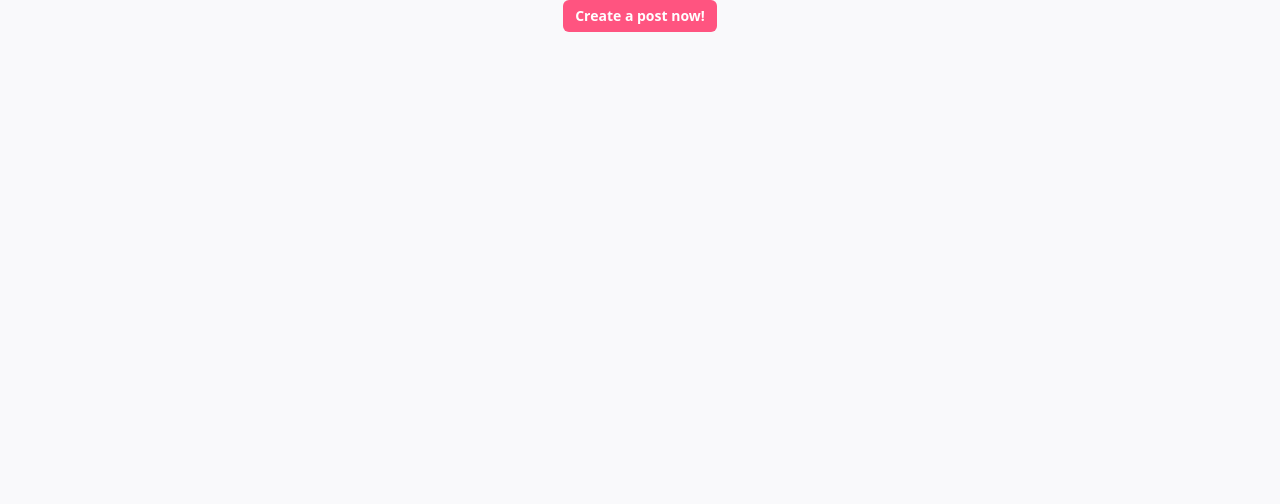
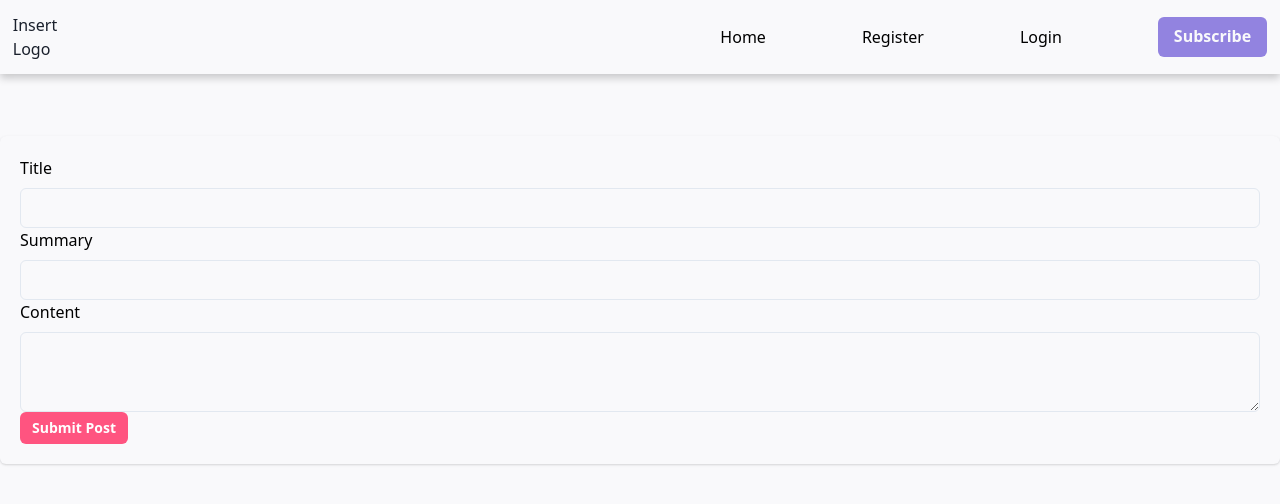
Before and after one commit to TacoWithaTwist/blog-site, a React (Vite) app: page /create in a window 1280 px wide. Shown: the top 504 px of the page. Built offline with nearby package versions, Linux system fonts and the light colour scheme.

Commit message:
added a post creation page

```diff
--- a/src/pages/Create.jsx
+++ b/src/pages/Create.jsx
@@ -1,7 +1,7 @@
 import axios from 'axios';
-import { useDisclosure } from '@chakra-ui/react';
 import { useState } from 'react';
 import colors from '../ulils/ColorPallette';
+import Header from '../components/Header';
 import {
   Card,
   CardBody,
@@ -9,21 +9,22 @@ import {
   FormControl,
   Input,
   Button,
-  Collapse,
   Textarea,
   Box,
   Divider,
   Center,
 } from '@chakra-ui/react';
+import { useNavigate } from 'react-router-dom';
 export default function Create() {
-  const { isOpen, onToggle } = useDisclosure();
   const [title, setTitle] = useState('');
   const [content, setContent] = useState('');
   const [error, setError] = useState(null);
   const [isLoading, setIsLoading] = useState(false);
-
+  const [summary, setSummary] = useState('');
+  const navigate = useNavigate();
   const r = colors.r;
-
+  const bg = colors.bg;
+  const textDefault = colors.textDefault;
   const handleSubmit = async (e) => {
     e.preventDefault();
     try {
@@ -36,6 +37,7 @@ export default function Create() {
         {
           title: title,
           content: content,
+          summary: summary,
           userId: Number(userId),
         },
         {
@@ -45,6 +47,7 @@ export default function Create() {
         }
       );
       console.log(response);
+      navigate('/posts');
     } catch (err) {
       setError('Invalid credentials');
       console.error(err);
@@ -53,32 +56,24 @@ export default function Create() {
     }
   };
   return (
+    <>
+      <Header />
       <Box
         display={'flex'}
         flexDirection={'column'}
         alignItems={'center'}
         className="Create"
       >
-      <Button
-        size="sm"
-        bg={r}
-        color="white"
-        _hover={{ bg: '#9D44B5' }}
-        onClick={onToggle}
-      >
-        {' '}
-        Create a post now!
-      </Button>
         <Center height="50px">
           <Divider />
         </Center>
-      <Collapse in={isOpen} animateOpacity>
-        <Box w={'100%'}>
-          <Card bg={'#222222'}>
+
+        <Box w={'100%'} h={'70%'}>
+          <Card bg={bg}>
             <CardBody>
               <FormControl onSubmit={handleSubmit}>
                 <form onSubmit={handleSubmit}>
-                  <FormLabel color={'white'}>Title</FormLabel>
+                  <FormLabel color={textDefault}>Title</FormLabel>
                   <Input
                     type="text"
                     value={title}
@@ -86,7 +81,15 @@ export default function Create() {
                       setTitle(e.target.value);
                     }}
                   />
-                  <FormLabel color={'white'}>Content</FormLabel>
+                  <FormLabel color={textDefault}>Summary</FormLabel>
+                  <Input
+                    type="text"
+                    value={summary}
+                    onChange={(e) => {
+                      setSummary(e.target.value);
+                    }}
+                  />
+                  <FormLabel color={textDefault}>Content</FormLabel>
                   <Textarea
                     value={content}
                     onChange={(e) => {
@@ -109,8 +112,8 @@ export default function Create() {
             </CardBody>
           </Card>
         </Box>
-      </Collapse>
         {error && <p>Error with submitting your post, sorry!</p>}
       </Box>
+    </>
   );
 }
```
Lines whose indentation alone changed are shown as unchanged.
